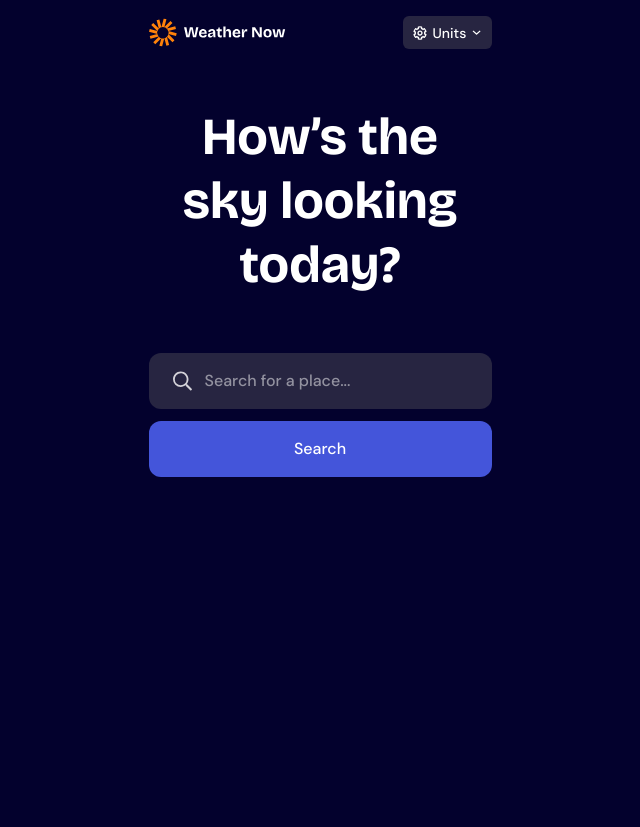
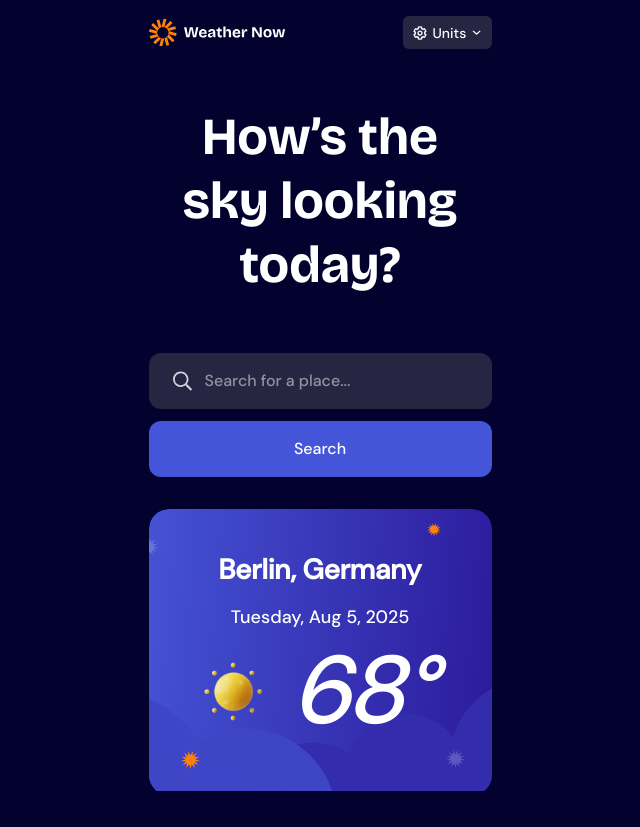
Before and after one commit to Davichobits/weather-app-next, a Next.js app: page / in a window 1280 px wide. Shown: the whole page, without its empty margins (320-960 px from the left). Before the commit the page ends 800 px from the top, so only its background shows below. Built offline with nearby package versions, Linux system fonts and the light colour scheme.

Commit message:
Add WeatherInfo component and integrate it into the Home page

```diff
--- a/src/app/page.tsx
+++ b/src/app/page.tsx
@@ -1,5 +1,11 @@
-import { Header, Hero, Search } from '@/components';
+import {
+  Header,
+  Hero,
+  Search,
+  WeatherInfo,
+} from '@/components';
 import { IndicatorStoreProvider } from '@/stores/indicator-store-provider';
+
 export default function Home() {
   return (
         <IndicatorStoreProvider>
@@ -7,6 +13,7 @@ export default function Home() {
         <Header />
         <Hero />
         <Search />
+        <WeatherInfo />
       </div>
       </IndicatorStoreProvider>
   );
--- a/src/components/index.ts
+++ b/src/components/index.ts
@@ -1,3 +1,4 @@
 export { Header } from './header/header';
 export { Hero } from './hero/hero';
 export { Search } from './search/search';
+export { WeatherInfo } from './weather-info/weather-info';
--- /dev/null
+++ b/src/components/weather-info/weather-info.tsx
@@ -0,0 +1,14 @@
+import Image from 'next/image';
+
+export const WeatherInfo = () => {
+  return (
+    <div className='bg-[url(/images/bg-today-small.svg)] py-10 px-6 mt-8 mb-[20px]'>
+      <h2 className='text-[1.75rem] text-center font-bold mb-3'>Berlin, Germany</h2>
+      <p className='text-center text-lg font-medium text-Neutral-0'>Tuesday, Aug 5, 2025</p>
+      <div className='flex items-center'>
+        <Image src='/images/icon-sunny.webp' width={120} height={120} alt='icon sunny' />
+        <span className='text-8xl italic'>68°</span>
+      </div>
+    </div>
+  )
+}
```
